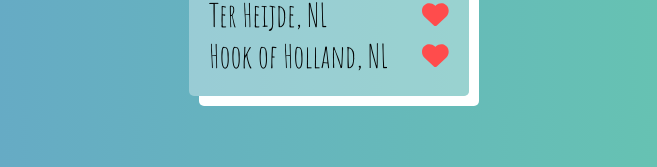
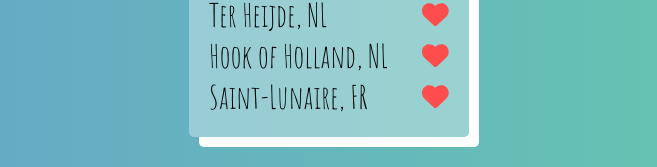
Before and after one commit to arejasverduras/shredfish, a React (Create React App) app: page / in a window 1280 px wide. Shown: the part 399-566 px from the top of the page, without its empty margins (311-968 px from the left). Built offline with nearby package versions, Linux system fonts and the light colour scheme; no server answers.

Commit message:
add saint lunaire to favorites

```diff
--- a/src/App.css
+++ b/src/App.css
@@ -485,15 +485,17 @@ html {
 
 .LoadWebcam {
   overflow: hidden;
-  margin-bottom: 10px;
-  width: 800px;
+  margin: 5px;
+  max-width: 49%;
+  /* width: 800px; */
   height: 429px;
   box-shadow:rgba(0, 0, 0, 0.5) 5px 5px;
 }
 
-@media screen and (max-width: 500px) {
+@media screen and (max-width: 768px) {
   .LoadWebcam {
-  width: 1120px;
+  max-width: 100%;
+  /* width: 1120px; */
   height: 300px;
   box-shadow: none;
   }
--- a/src/components/SpotSelector/SpotSlice.js
+++ b/src/components/SpotSelector/SpotSlice.js
@@ -48,6 +48,13 @@ const spotSlice = createSlice({
             country: 'NL',
             lat: '51.9771615',
             lon: '4.1314526'
+        },
+        {
+            name: 'Saint-Lunaire',
+            state: 'Brittany',
+            country: 'FR',
+            lat: '48.6354993',
+            lon: '-2.1090269'
         },
     ]
     },
--- a/src/components/Webcam/WebcamSlice.js
+++ b/src/components/Webcam/WebcamSlice.js
@@ -23,6 +23,16 @@ const WebcamSlice = createSlice({
                 lon: '4.2736937',
                 type: 'YouTube',
                 url: 'rrfs742wy4c'
+            },
+            {
+                name: 'Boulevard Hotel',
+                city: 'Scheveningen',
+                state: 'South Holland',
+                country: 'NL',
+                lat: '52.1067449',
+                lon: '4.2736937',
+                type: 'YouTube',
+                url: 'A5kXiKzbBFs'
             }
         ]
     },
```
